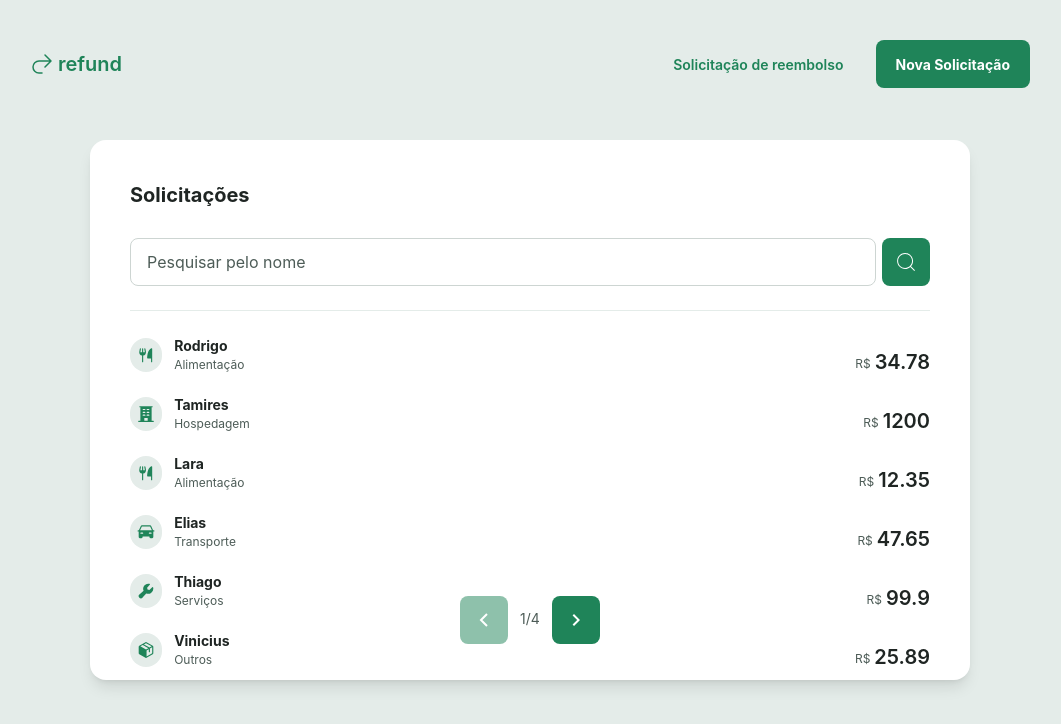
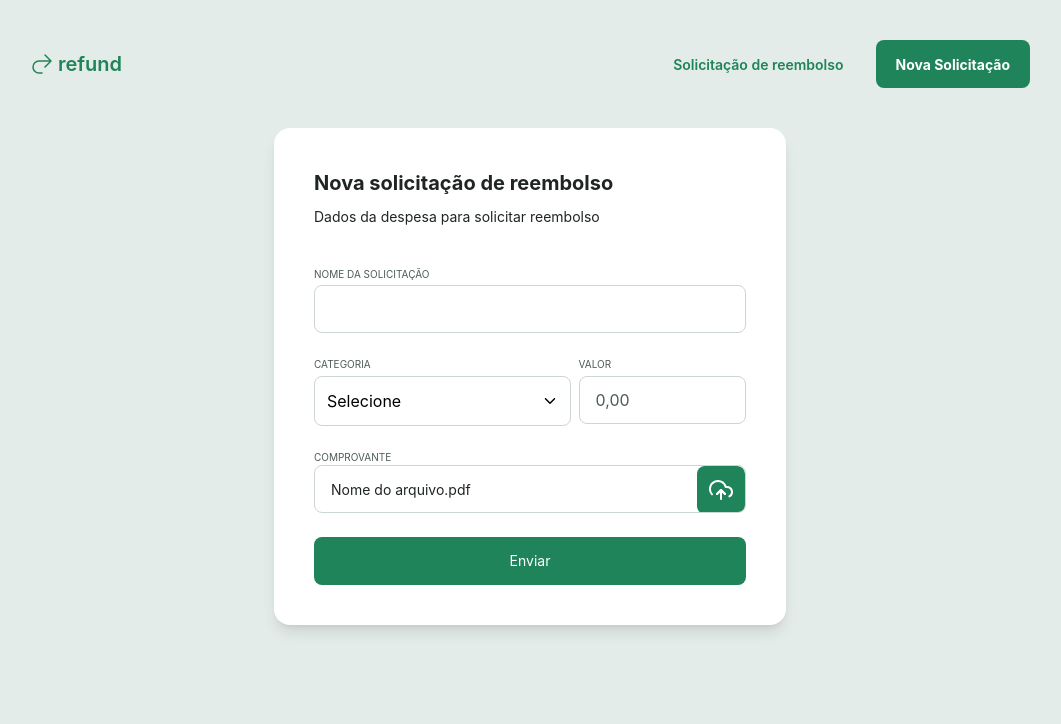
Before and after one commit to YasminFerrariDias/RefundSystem, a React (Vite) app: page /NewRefund in a window 1280 px wide. Shown: the top 724 px of the page, without its empty margins (110-1171 px from the left). Built offline with nearby package versions, Linux system fonts and the light colour scheme.

Commit message:
MODIFICAÇÃO - Tranformando o modal de newRefond em pag + utilização do React Router

```diff
--- a/package.json
+++ b/package.json
@@ -17,6 +17,7 @@
     "react": "^19.2.5",
     "react-dom": "^19.2.5",
     "react-icons": "^5.6.0",
+    "react-router-dom": "^7.15.0",
     "tailwind-merge": "^3.5.0",
     "tailwind-variants": "^3.2.2",
     "tailwindcss": "^4.2.4"
--- a/src/App.tsx
+++ b/src/App.tsx
@@ -1,9 +1,15 @@
+import { Route, Routes } from "react-router-dom";
+import { NewRefund } from "./Features/NewRefund/components";
 import { RefundList } from "./Features/RefundList";
 
 export function App() {
+
   return (
     <div className="bg-gray-400 h-full" >
-      <RefundList />
+      <Routes>
+        <Route path='/' element={<RefundList />} />
+        <Route path='/NewRefund' element={<NewRefund />} />
+      </Routes>
     </div>
   )
 }
--- /dev/null
+++ b/src/Features/NewRefund/components/index.tsx
@@ -0,0 +1,28 @@
+import { ButtonContainer } from "../../../components/Button/ButtonContainer/ButtonContainer";
+import { CardContainer } from "../../../components/CardContainer/CardContainer";
+import { InputFile } from "../../../components/FileComponents/InputFile";
+import { Input } from "../../../components/Input";
+import { Select } from "../../../components/Select/Select";
+import { Text } from "../../../components/Text/Text";
+
+export function NewRefund() {
+  return (
+    <div className="flex items-center justify-center">
+      <CardContainer size="md" >
+        <header className="mb-10 gap-2 flex flex-col">
+          <Text size="lg" decoration="bold" className="flex-1">Nova solicitação de reembolso</Text>
+          <Text size="md" decoration="regular" className="flex-1">Dados da despesa para solicitar reembolso</Text>
+        </header>
+        <div className="flex flex-col gap-6">
+          <Input placeholder="" title="NOME DA SOLICITAÇÃO"/>
+          <div className="flex gap-2">
+            <Select title="CATEGORIA" className="w-full" />
+            <Input title="VALOR" placeholder="0,00" className="w-38" />
+          </div>
+          <InputFile title="COMPROVANTE" />
+          <ButtonContainer text="Enviar" size="full" className="w-full" textColor="white" />
+        </div>
+      </CardContainer>
+    </div>
+  )
+}
--- a/src/components/CardContainer/CardContainer.variant.ts
+++ b/src/components/CardContainer/CardContainer.variant.ts
@@ -7,9 +7,7 @@ export const cardContainerVariant = tv({
   `,
   variants: {
     size: {
-      sm: "w-[512px] h-[224px]",
-      md: "w-[512px] h-full",
-      lg: "w-[512px] h-[504px]",
+      md: "w-[512px]",
       xl: "inset-0 absolute ml-50 mr-50 mb-30 mt-35"
     }
   },
--- a/src/layout/components/Header.tsx
+++ b/src/layout/components/Header.tsx
@@ -3,9 +3,7 @@ import { Icon } from "../../components/Icon/Icon";
 import { Text } from "../../components/Text/Text";
 import { NavLink } from "../../components/NavLink";
 import { ButtonContainer } from "../../components/Button/ButtonContainer/ButtonContainer";
-import { Dialog, DialogTrigger } from "../../../dialog/dialog";
-import { RefundNewDialog } from "../../../dialog/refund-new-dialog";
-
+import {Link} from "react-router-dom";
 export function Header() {
   return (
     <div className="bg-gray-400 w-full p-10 pl-35 pr-35 flex justify-between">
@@ -16,13 +14,11 @@ export function Header() {
       <div className="flex gap-8 items-center">
         <NavLink link="#" text="Solicitação de reembolso" isActive />
 
-        <Dialog>
-          <DialogTrigger asChild>
-            <ButtonContainer text="Nova Solicitação" textColor="white" decoration="bold" />
-          </DialogTrigger>
-          <RefundNewDialog />
-        </Dialog>
-      </div>
+
+        <Link to="/NewRefund">
+          <ButtonContainer text="Nova Solicitação" textColor="white" decoration="bold" />
+        </Link>
+        </div>
     </div>
   )
 }
--- a/src/main.tsx
+++ b/src/main.tsx
@@ -3,11 +3,14 @@ import { createRoot } from 'react-dom/client'
 import { App } from './App.tsx'
 import './styles/index.css'
 import { Layout } from './layout/Layout.tsx'
+import { BrowserRouter } from 'react-router-dom'
 
 createRoot(document.getElementById('root')!).render(
   <StrictMode>
-    <Layout>
-      <App />
-    </Layout>
+    <BrowserRouter>
+      <Layout>
+        <App />
+      </Layout>
+    </BrowserRouter>
   </StrictMode>,
 )
```
Also changed, not shown: 1 other file (tests, documents, lock files or other folders).
